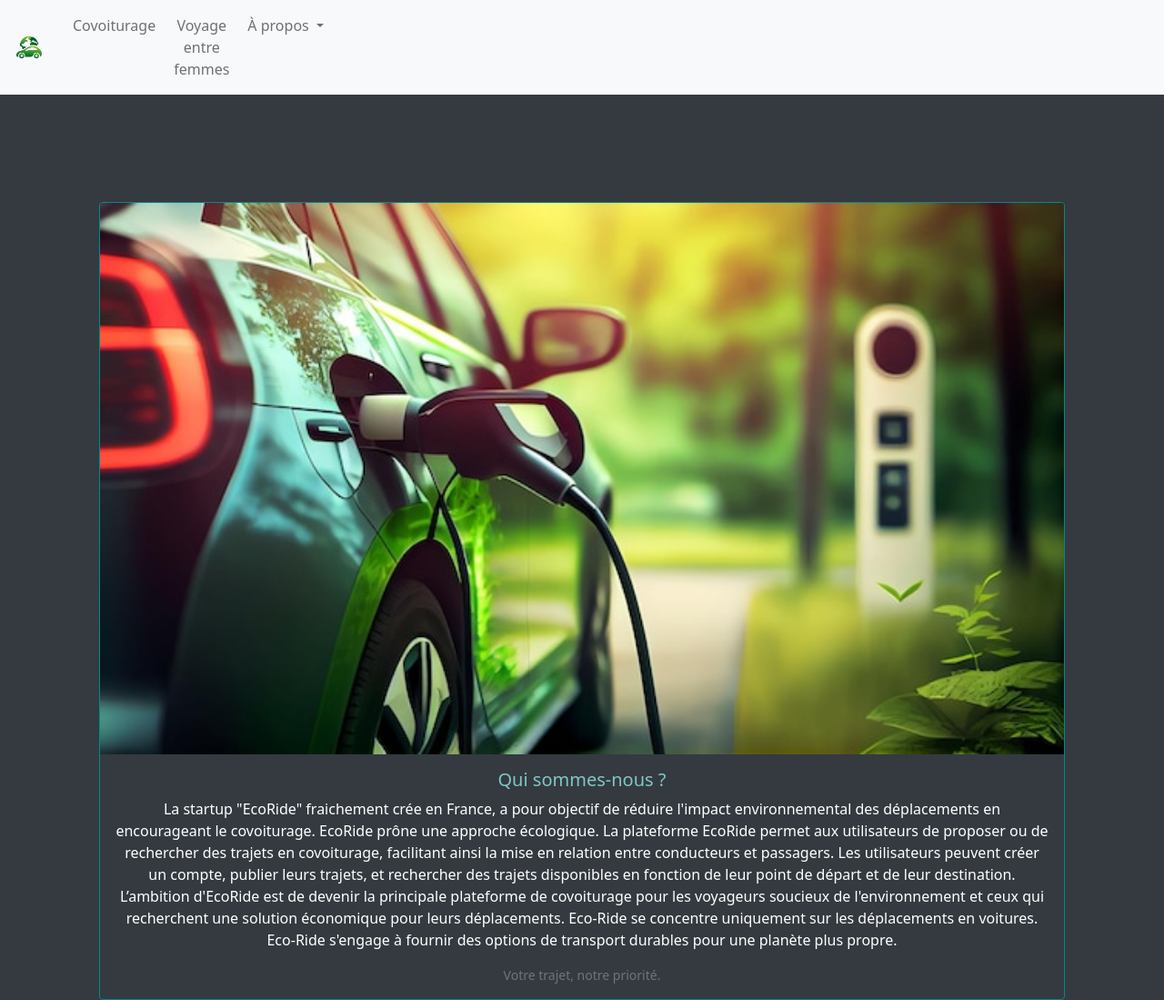
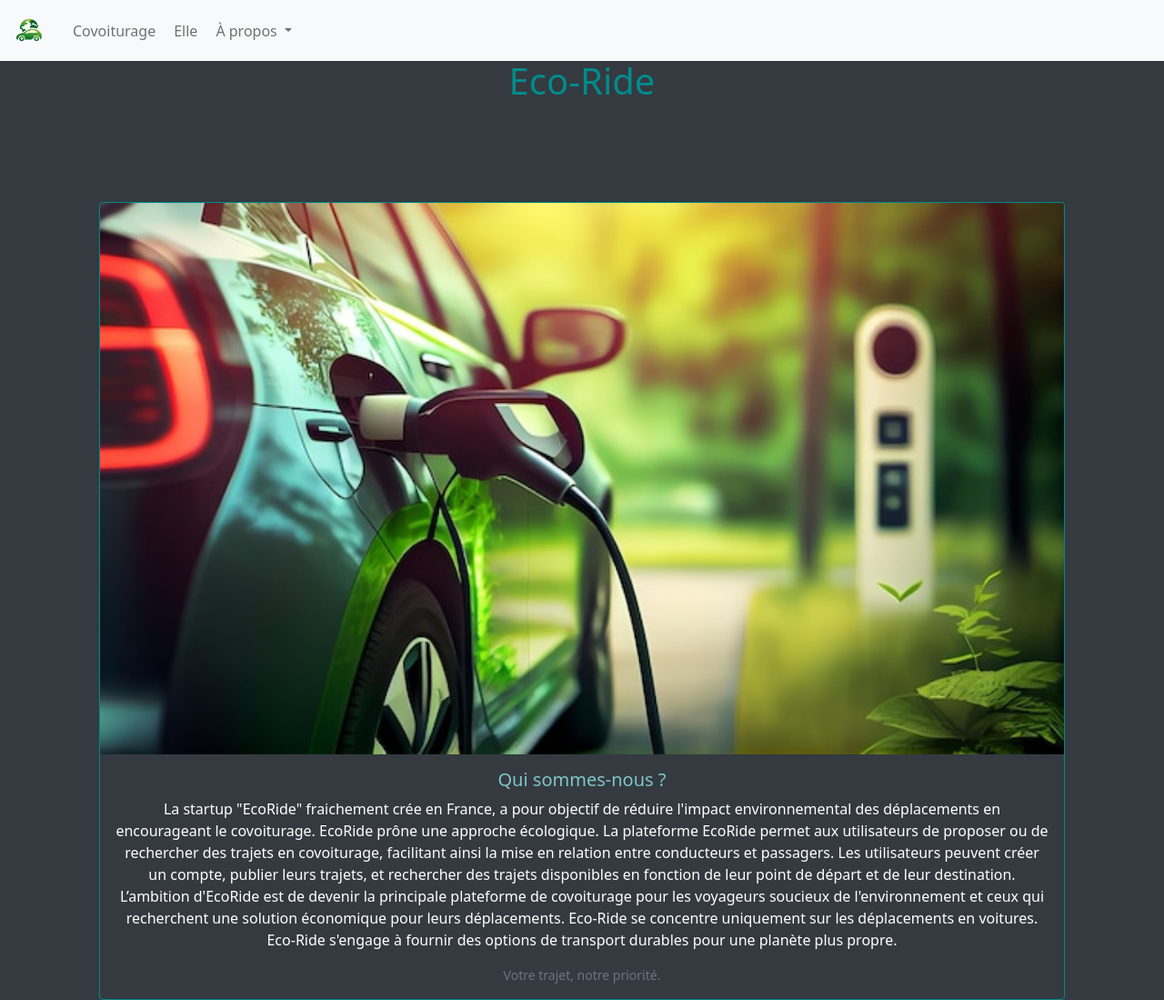
Before and after one commit to Rotibalnav/Projet-ECF-studi, a plain HTML site: page page/Qui_sommes_nous.html in a window 1280 px wide. Shown: the top 1099 px of the page at 91% size. Drawn offline with nearby package versions, Linux system fonts and the light colour scheme.

Commit message:
mise rubrique qui sommes nous

```diff
--- a/page/Qui_sommes_nous.html
+++ b/page/Qui_sommes_nous.html
@@ -29,7 +29,7 @@
             </li>
 
             <li class="nav-item">
-               <a class="nav-link" href="../index.html#voyage_entre_femmes">Voyage entre femmes</a>
+               <a class="nav-link" href="../index.html#voyage_entre_femmes">Elle</a>
             </li>
 
             <li class="nav-item dropdown">
```
